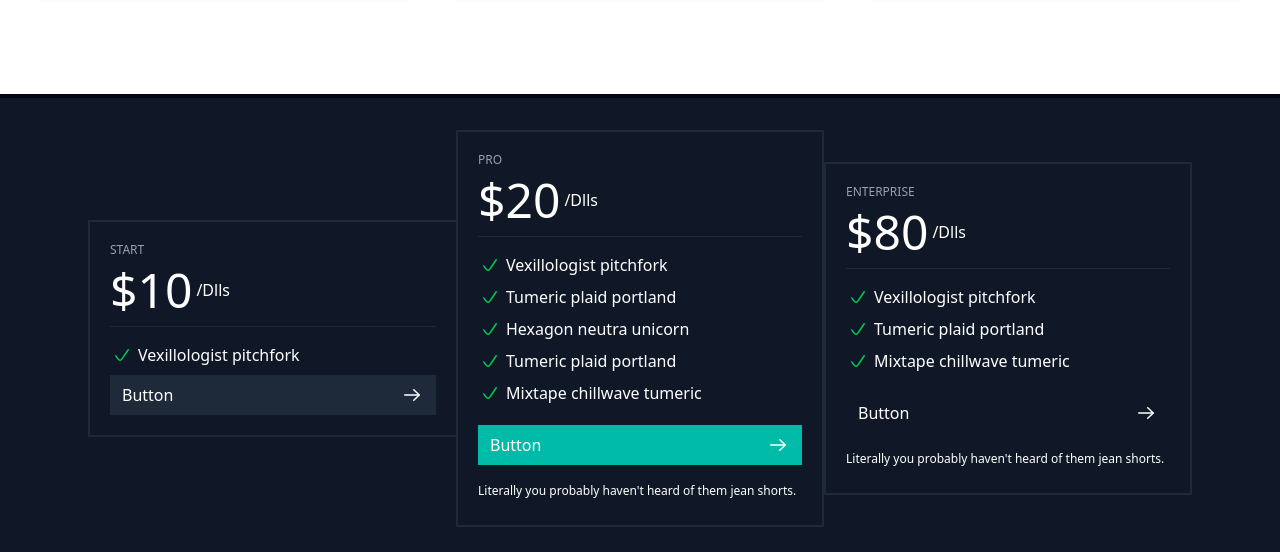
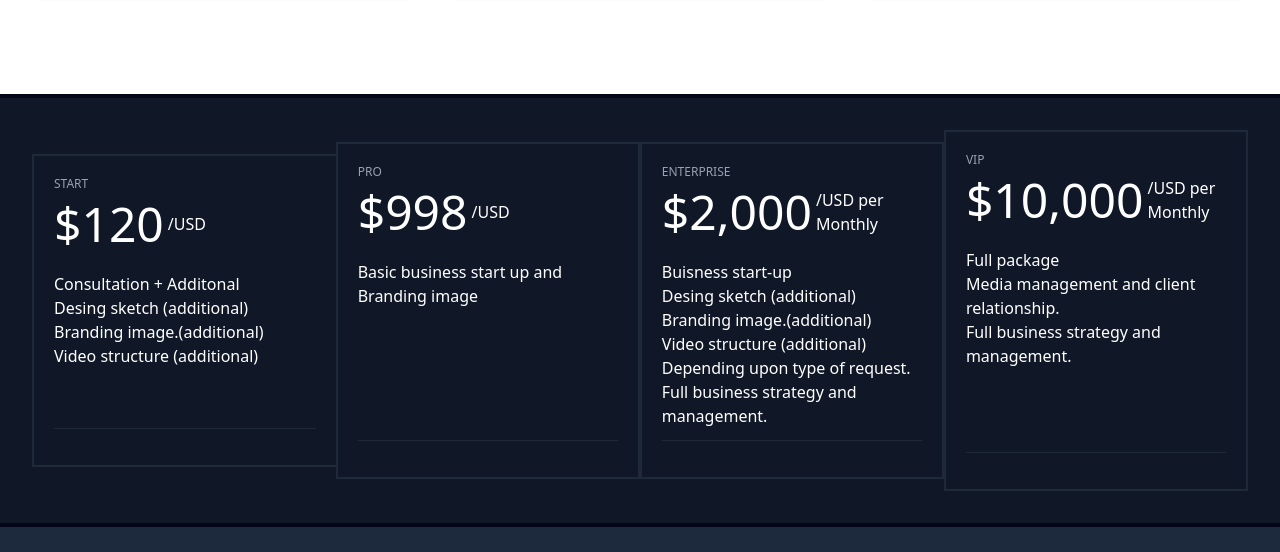
Before and after one commit to ulifly/CreativeStudio, a React (Vite) app: page / in a window 1280 px wide. Shown: the part 1626-2178 px from the top of the page. Built offline with nearby package versions, Linux system fonts and the light colour scheme.

Commit message:
update pricing

```diff
--- a/src/components/PricingSection.jsx
+++ b/src/components/PricingSection.jsx
@@ -1,281 +1,157 @@
+import { useEffect } from "react";
+
 export default function PricingSectionEs() {
+  useEffect(() => {
+    // Cargar el script de Stripe
+    const script = document.createElement("script");
+    script.src = "https://js.stripe.com/v3/buy-button.js";
+    script.async = true;
+    document.body.appendChild(script);
+
+    return () => {
+      document.body.removeChild(script);
+    };
+  }, []);
+
   return (
     <section id="pricing" className="py-16 md:py-1 bg-slate-950 text-white">
       <div className="flex lg:flex-row flex-col lg:justify-center items-center lg:p-8 p-4 font-sans text-white bg-gray-900 ">
+        {/* Plan START */}
         <div className="lg:w-[23rem] w-full border-2 lg:border-r-0 border-gray-800 p-5">
           <div className="pb-3 mb-4 border-b border-gray-800">
             <div className="text-xs text-gray-400 mb-2">START</div>
             <div className="flex items-center">
-              <h2 className="text-5xl m-0 font-normal">$10</h2>
-              <span className="text-bluegray-300 ml-1">/Dlls</span>
+              <h2 className="text-5xl m-0 font-normal">$120</h2>
+              <span className="text-bluegray-300 ml-1">/USD</span>
             </div>
-          </div>
-          <div className="flex items-center mb-2">
-            <svg
-              width="24"
-              height="24"
-              fill="none"
-              className="text-green-500 mr-1"
-              viewBox="0 0 24 24"
-            >
-              <path
-                stroke="currentColor"
-                strokeLinecap="round"
-                strokeLinejoin="round"
-                strokeWidth="1.5"
-                d="M5.75 12.8665L8.33995 16.4138C9.15171 17.5256 10.8179 17.504 11.6006 16.3715L18.25 6.75"
-              ></path>
-            </svg>
-            Vexillologist pitchfork
+              <div>
+                <ul>
+                <br />
+                <li>Consultation + Additonal</li>
+                <li>Desing sketch (additional)</li>
+                <li>Branding image.(additional)</li>
+                <li>Video structure (additional)</li>
+                <br />
+                <br />
+                </ul>
+              </div>
           </div>
           <div className="mt-auto w-full">
-            <button className="bg-gray-800 cursor-pointer text-white py-2 border-none w-full flex items-center px-3">
-              Button
-              <svg
-                className="ml-auto"
-                width="24"
-                height="24"
-                fill="none"
-                viewBox="0 0 24 24"
-              >
-                <path
-                  stroke="currentColor"
-                  strokeLinecap="round"
-                  strokeLinejoin="round"
-                  strokeWidth="1.5"
-                  d="M13.75 6.75L19.25 12L13.75 17.25"
-                ></path>
-                <path
-                  stroke="currentColor"
-                  strokeLinecap="round"
-                  strokeLinejoin="round"
-                  strokeWidth="1.5"
-                  d="M19 12H4.75"
-                ></path>
-              </svg>
-            </button>
+            {/* Botón de Stripe */}
+            <div
+              dangerouslySetInnerHTML={{
+                __html: `
+                  <stripe-buy-button
+                    buy-button-id="buy_btn_1R7i0I2UJKuBEKUSjmYwwh9o"
+                    publishable-key="pk_test_51R7hFh2UJKuBEKUSXVN8qg7n1qVzO537DxKKYQJ0JIsia68N78JhhFLk4HSrgB4TGlxFe2MWomEfyZJGU9zb4qUk00AzEBzPie"
+                  ></stripe-buy-button>
+                `,
+              }}
+            />
           </div>
         </div>
+
+        {/* Plan PRO */}
         <div className="lg:w-[23rem] w-full lg:my-0 my-4 border-2 border-gray-800 p-5 lg:shadow-8">
           <div className="pb-3 mb-4 border-b border-gray-800">
             <div className="text-xs text-gray-400 mb-2">PRO</div>
             <div className="flex items-center">
-              <h2 className="text-5xl m-0 font-normal">$20</h2>
-              <span className="text-bluegray-300 ml-1">/Dlls</span>
+              <h2 className="text-5xl m-0 font-normal">$998</h2>
+              <span className="text-bluegray-300 ml-1">/USD</span>
             </div>
-          </div>
-          <div className="flex items-center mb-2">
-            <svg
-              width="24"
-              height="24"
-              fill="none"
-              className="text-green-500 mr-1"
-              viewBox="0 0 24 24"
-            >
-              <path
-                stroke="currentColor"
-                stroke-linecap="round"
-                stroke-linejoin="round"
-                stroke-width="1.5"
-                d="M5.75 12.8665L8.33995 16.4138C9.15171 17.5256 10.8179 17.504 11.6006 16.3715L18.25 6.75"
-              ></path>
-            </svg>
-            Vexillologist pitchfork
-          </div>
-          <div className="flex items-center mb-2">
-            <svg
-              width="24"
-              height="24"
-              fill="none"
-              className="text-green-500 mr-1"
-              viewBox="0 0 24 24"
-            >
-              <path
-                stroke="currentColor"
-                stroke-linecap="round"
-                stroke-linejoin="round"
-                stroke-width="1.5"
-                d="M5.75 12.8665L8.33995 16.4138C9.15171 17.5256 10.8179 17.504 11.6006 16.3715L18.25 6.75"
-              ></path>
-            </svg>
-            Tumeric plaid portland
-          </div>
-          <div className="flex items-center mb-2">
-            <svg
-              width="24"
-              height="24"
-              fill="none"
-              className="text-green-500 mr-1"
-              viewBox="0 0 24 24"
-            >
-              <path
-                stroke="currentColor"
-                stroke-linecap="round"
-                stroke-linejoin="round"
-                stroke-width="1.5"
-                d="M5.75 12.8665L8.33995 16.4138C9.15171 17.5256 10.8179 17.504 11.6006 16.3715L18.25 6.75"
-              ></path>
-            </svg>
-            Hexagon neutra unicorn
-          </div>
-          <div className="flex items-center mb-2">
-            <svg
-              width="24"
-              height="24"
-              fill="none"
-              className="text-green-500 mr-1"
-              viewBox="0 0 24 24"
-            >
-              <path
-                stroke="currentColor"
-                stroke-linecap="round"
-                stroke-linejoin="round"
-                stroke-width="1.5"
-                d="M5.75 12.8665L8.33995 16.4138C9.15171 17.5256 10.8179 17.504 11.6006 16.3715L18.25 6.75"
-              ></path>
-            </svg>
-            Tumeric plaid portland
-          </div>
-          <div className="flex items-center mb-5">
-            <svg
-              width="24"
-              height="24"
-              fill="none"
-              className="text-green-500 mr-1"
-              viewBox="0 0 24 24"
-            >
-              <path
-                stroke="currentColor"
-                stroke-linecap="round"
-                stroke-linejoin="round"
-                stroke-width="1.5"
-                d="M5.75 12.8665L8.33995 16.4138C9.15171 17.5256 10.8179 17.504 11.6006 16.3715L18.25 6.75"
-              ></path>
-            </svg>
-            Mixtape chillwave tumeric
+              <div>
+                <ul>
+                <br />
+                <li>Basic business start up and Branding image</li>
+                <br />
+                <br />
+                <br />
+                <br />
+                <br />
+                </ul>
+              </div>
           </div>
           <div className="mt-auto w-full">
-            <button className="bg-teal-500 cursor-pointer text-white py-2 border-none w-full flex items-center px-3">
-              Button
-              <svg
-                className="ml-auto"
-                width="24"
-                height="24"
-                fill="none"
-                viewBox="0 0 24 24"
-              >
-                <path
-                  stroke="currentColor"
-                  stroke-linecap="round"
-                  stroke-linejoin="round"
-                  stroke-width="1.5"
-                  d="M13.75 6.75L19.25 12L13.75 17.25"
-                ></path>
-                <path
-                  stroke="currentColor"
-                  stroke-linecap="round"
-                  stroke-linejoin="round"
-                  stroke-width="1.5"
-                  d="M19 12H4.75"
-                ></path>
-              </svg>
-            </button>
-            <div className="text-xs mt-3 text-bluegray-600 leading-7">
-              Literally you probably haven't heard of them jean shorts.
-            </div>
+            {/* Botón de Stripe */}
+            <div
+              dangerouslySetInnerHTML={{
+                __html: `
+                  <stripe-buy-button
+                    buy-button-id="buy_btn_1R7i0I2UJKuBEKUSjmYwwh9o"
+                    publishable-key="pk_test_51R7hFh2UJKuBEKUSXVN8qg7n1qVzO537DxKKYQJ0JIsia68N78JhhFLk4HSrgB4TGlxFe2MWomEfyZJGU9zb4qUk00AzEBzPie"
+                  ></stripe-buy-button>
+                `,
+              }}
+            />
           </div>
         </div>
+
+        {/* Plan ENTERPRISE */}
         <div className="lg:w-[23rem] w-full border-2 lg:border-left-none border-gray-800 p-5">
           <div className="pb-3 mb-4 border-b border-gray-800">
             <div className="text-xs text-gray-400 mb-2">ENTERPRISE</div>
             <div className="flex items-center">
-              <h2 className="text-5xl m-0 font-normal">$80</h2>
-              <span className="text-bluegray-300 ml-1">/Dlls</span>
+              <h2 className="text-5xl m-0 font-normal">$2,000</h2>
+              <span className="text-bluegray-300 ml-1">/USD per Monthly</span>
             </div>
-          </div>
-          <div className="flex items-center mb-2">
-            <svg
-              width="24"
-              height="24"
-              fill="none"
-              className="text-green-500 mr-1"
-              viewBox="0 0 24 24"
-            >
-              <path
-                stroke="currentColor"
-                stroke-linecap="round"
-                stroke-linejoin="round"
-                stroke-width="1.5"
-                d="M5.75 12.8665L8.33995 16.4138C9.15171 17.5256 10.8179 17.504 11.6006 16.3715L18.25 6.75"
-              ></path>
-            </svg>
-            Vexillologist pitchfork
-          </div>
-          <div className="flex items-center mb-2">
-            <svg
-              width="24"
-              height="24"
-              fill="none"
-              className="text-green-500 mr-1"
-              viewBox="0 0 24 24"
-            >
-              <path
-                stroke="currentColor"
-                stroke-linecap="round"
-                stroke-linejoin="round"
-                stroke-width="1.5"
-                d="M5.75 12.8665L8.33995 16.4138C9.15171 17.5256 10.8179 17.504 11.6006 16.3715L18.25 6.75"
-              ></path>
-            </svg>
-            Tumeric plaid portland
-          </div>
-          <div className="flex items-center mb-5">
-            <svg
-              width="24"
-              height="24"
-              fill="none"
-              className="text-green-500 mr-1"
-              viewBox="0 0 24 24"
-            >
-              <path
-                stroke="currentColor"
-                stroke-linecap="round"
-                stroke-linejoin="round"
-                stroke-width="1.5"
-                d="M5.75 12.8665L8.33995 16.4138C9.15171 17.5256 10.8179 17.504 11.6006 16.3715L18.25 6.75"
-              ></path>
-            </svg>
-            Mixtape chillwave tumeric
+                <div>
+                <ul>
+                  <br />
+                  <li>Buisness start-up</li>
+                  <li>Desing sketch (additional)</li>
+                  <li>Branding image.(additional)</li>
+                  <li>Video structure (additional)</li>
+                  <li>Depending upon type of request.</li>
+                  <li>Full business strategy and management.</li>
+                </ul>
+              </div>
           </div>
           <div className="mt-auto w-full">
-            <button className="bg-bluegray-800 cursor-pointer text-white py-2 border-none w-full flex items-center px-3">
-              Button
-              <svg
-                className="ml-auto"
-                width="24"
-                height="24"
-                fill="none"
-                viewBox="0 0 24 24"
-              >
-                <path
-                  stroke="currentColor"
-                  stroke-linecap="round"
-                  stroke-linejoin="round"
-                  stroke-width="1.5"
-                  d="M13.75 6.75L19.25 12L13.75 17.25"
-                ></path>
-                <path
-                  stroke="currentColor"
-                  stroke-linecap="round"
-                  stroke-linejoin="round"
-                  stroke-width="1.5"
-                  d="M19 12H4.75"
-                ></path>
-              </svg>
-            </button>
-            <div className="text-xs mt-3 text-bluegray-600 leading-7">
-              Literally you probably haven't heard of them jean shorts.
+            {/* Botón de Stripe */}
+            <div
+              dangerouslySetInnerHTML={{
+                __html: `
+                  <stripe-buy-button
+                    buy-button-id="buy_btn_1R7i0I2UJKuBEKUSjmYwwh9o"
+                    publishable-key="pk_test_51R7hFh2UJKuBEKUSXVN8qg7n1qVzO537DxKKYQJ0JIsia68N78JhhFLk4HSrgB4TGlxFe2MWomEfyZJGU9zb4qUk00AzEBzPie"
+                  ></stripe-buy-button>
+                `,
+              }}
+            />
+          </div>
+        </div>
+
+                <div className="lg:w-[23rem] w-full border-2 lg:border-left-none border-gray-800 p-5">
+          <div className="pb-3 mb-4 border-b border-gray-800">
+            <div className="text-xs text-gray-400 mb-2">VIP</div>
+            <div className="flex items-center">
+              <h2 className="text-5xl m-0 font-normal">$10,000</h2>
+              <span className="text-bluegray-300 ml-1">/USD per Monthly</span>
             </div>
+                <div>
+                <ul>
+                  <br />
+                  <li>Full package</li>
+                  <li>Media management and client relationship.</li>
+                  <li>Full business strategy and management.</li>
+                  <br />
+                  <br />
+                  <br />
+                </ul>
+              </div>
+          </div>
+          <div className="mt-auto w-full">
+            {/* Botón de Stripe */}
+            <div
+              dangerouslySetInnerHTML={{
+                __html: `
+                  <stripe-buy-button
+                    buy-button-id="buy_btn_1R7i0I2UJKuBEKUSjmYwwh9o"
+                    publishable-key="pk_test_51R7hFh2UJKuBEKUSXVN8qg7n1qVzO537DxKKYQJ0JIsia68N78JhhFLk4HSrgB4TGlxFe2MWomEfyZJGU9zb4qUk00AzEBzPie"
+                  ></stripe-buy-button>
+                `,
+              }}
+            />
           </div>
         </div>
       </div>
--- a/src/components/PricingSectionEs.jsx
+++ b/src/components/PricingSectionEs.jsx
@@ -125,7 +125,7 @@ export default function PricingSectionEs() {
           <div className="pb-3 mb-4 border-b border-gray-800">
             <div className="text-xs text-gray-400 mb-2">VIP</div>
             <div className="flex items-center">
-              <h2 className="text-5xl m-0 font-normal">$98,000</h2>
+              <h2 className="text-5xl m-0 font-normal">$10,000</h2>
               <span className="text-bluegray-300 ml-1">/USD per Monthly</span>
             </div>
                 <div>
```
